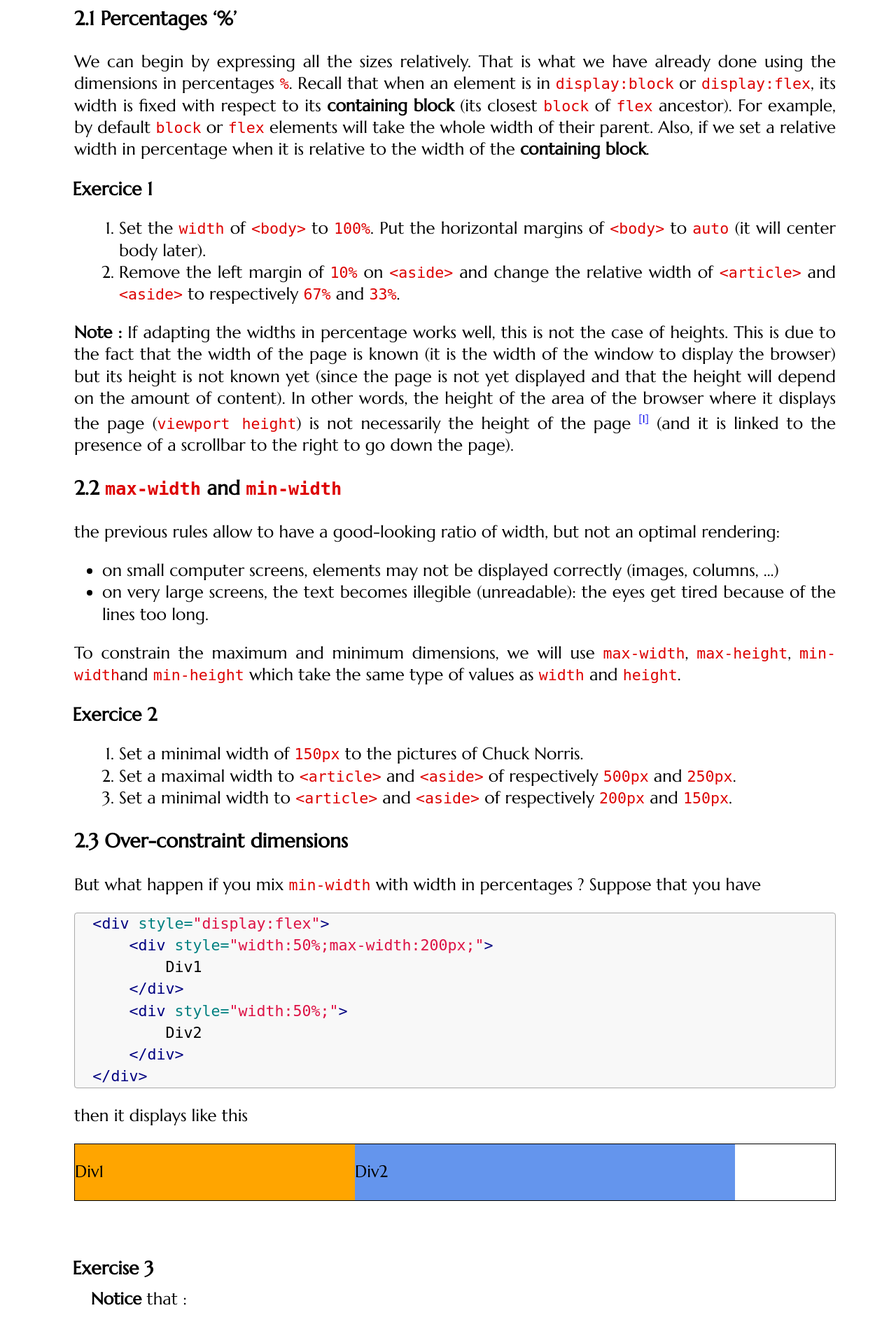
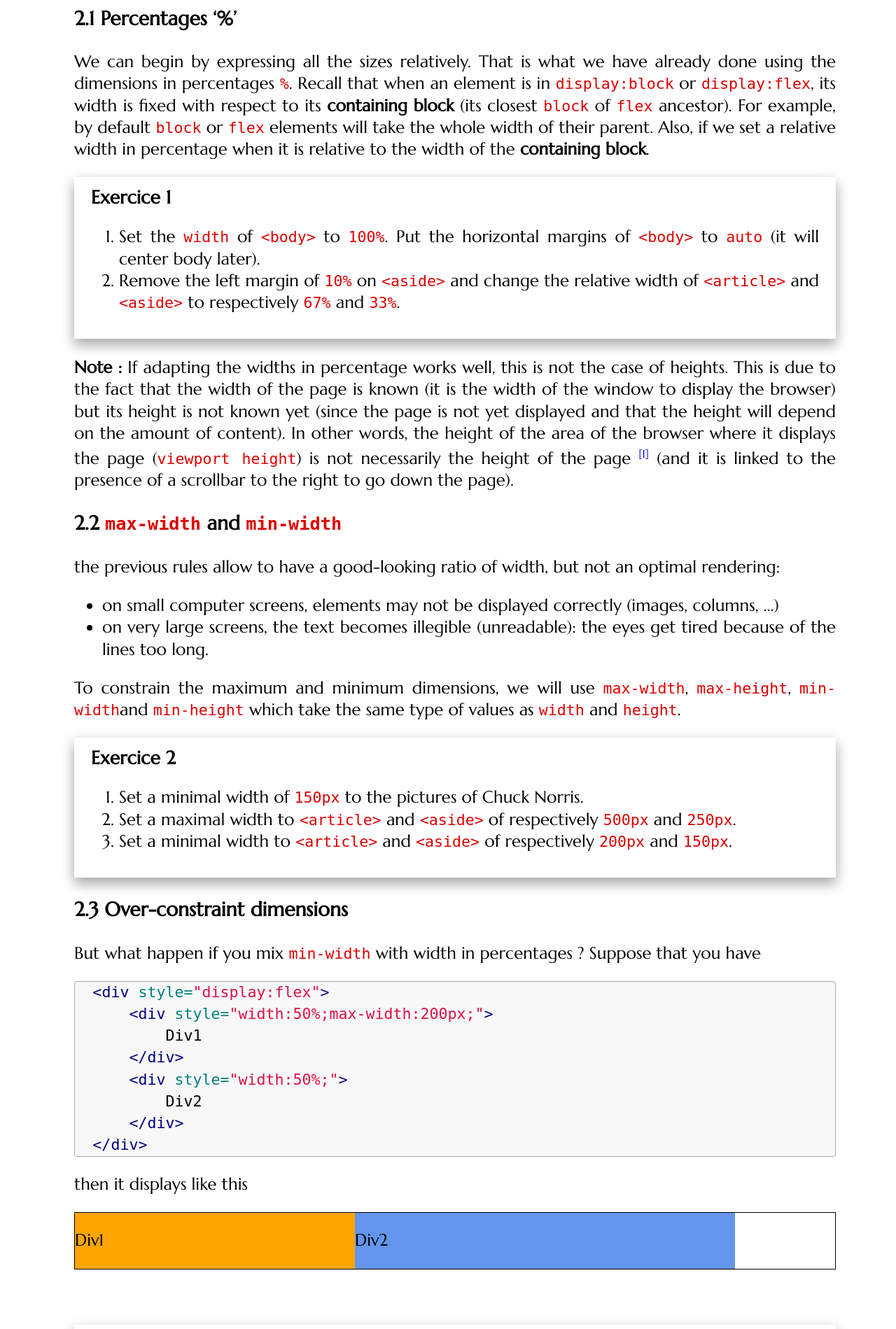
Before and after one commit to romainlebreton/R1.02-DeveloppementInterfacesWeb, a Jekyll site: the page built from tutorials/tutorial5-en.md, in a window 1280 px wide. Shown: the part 1042-2941 px from the top of the page at 70% size. Built offline with Jekyll 4.4.1, drawn with Linux system fonts in a browser that asks for light colours; some web fonts are replaced; comment, search, counter and statistics services are not loaded.

Commit message:
CSS: rajoute un bord d'ombre aux exercices

```diff
--- a/css/main.scss
+++ b/css/main.scss
@@ -63,10 +63,13 @@ h4:before{
     font-style: italic;
 }
 .exercise, .exercise-en {
-    margin-left: 1em;
+    /* margin-left: 1em; */
+    box-shadow: 0 10px 16px 0 rgba(0,0,0,0.2), 0 6px 20px 0 hsla(0, 0%, 0%, 0.19);
+    padding: 0.5em 1em;
+    margin-bottom: 26px;
 }
 .exercise:before, .exercise-en:before {
-    margin-left: -1em;
+    /* margin-left: -1em; */
     counter-increment: exercise;
     content: $exercise " " counter(exercise);
     font-weight: bold;
```
